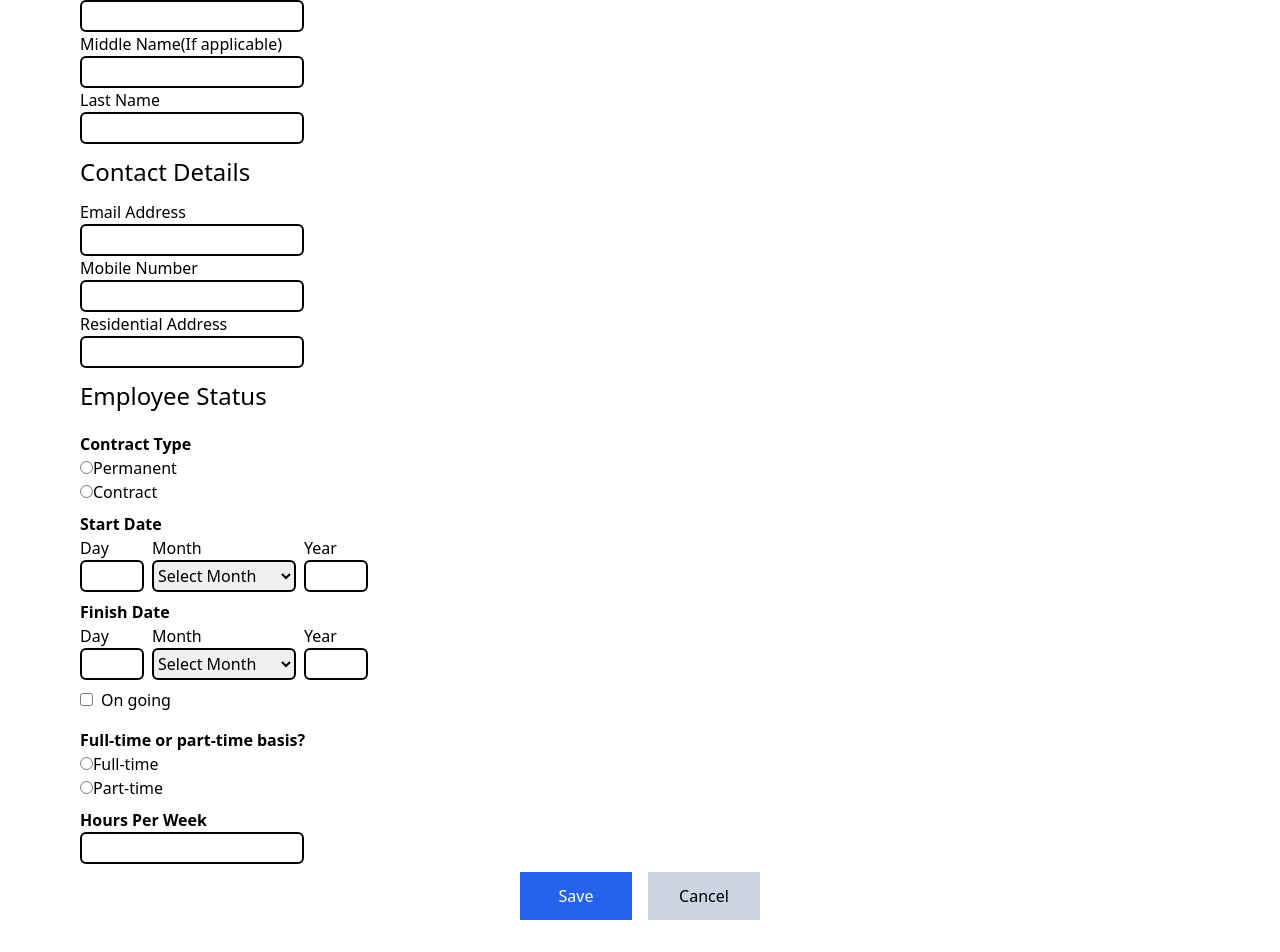
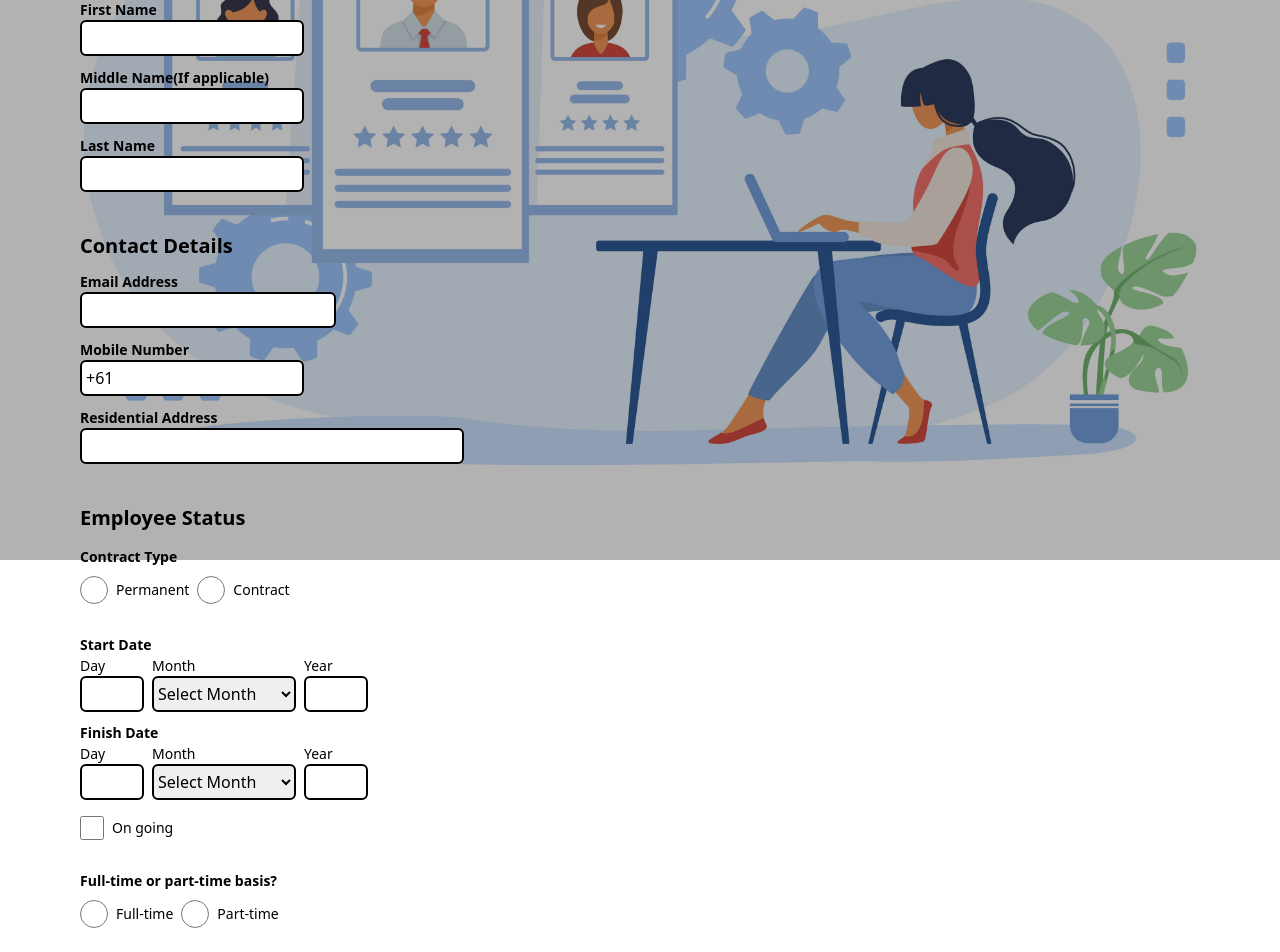
Before and after one commit to samuel-santos91/employee-creator, a Next.js app: page /employees/add in a window 1280 px wide. Shown: the part 240-1192 px from the top of the page. Before the commit the page ends 1168 px from the top, so only its background shows below. Built offline with nearby package versions, Linux system fonts and the light colour scheme.

Commit message:
finishes styling

```diff
--- a/app/employees/page.tsx
+++ b/app/employees/page.tsx
@@ -41,12 +41,12 @@ export default function Employees() {
 
   return (
     <>
-      <header className="h-40 bg-slate-400 flex">
-        <h1 className="m-auto">Employees' List</h1>
+      <header className="h-40 bg-gray-50 flex">
+        <h1 className="m-auto text-3xl font-bold">Employees' List</h1>
       </header>
-      <section className="flex justify-center items-center my-10">
-        <p className="mr-4">
-          Please click on 'Edit' to find more details of each employee
+      <section className="flex justify-center flex-col sm:flex-row items-center my-10 mx-5">
+        <p className="mr-4 mb-2 text-center font-bold">
+          Please click on '<span className="font-bold">Edit</span>' to find more details of each employee
         </p>
         <Link href="/employees/add">
           <button className="bg-blue-700 p-3 rounded-lg text-white">
@@ -54,6 +54,7 @@ export default function Employees() {
           </button>
         </Link>
       </section>
+      <section className="sm:mx-20 mx-10">
         {employeesList?.map((employee) => (
           <EmployeeDisplay
             key={employee.id}
@@ -66,6 +67,7 @@ export default function Employees() {
             onDelete={() => deleteDataHandler(employee.id)}
           />
         ))}
+      </section>
     </>
   );
 }
--- a/app/globals.css
+++ b/app/globals.css
@@ -1,4 +1,3 @@
-
 @tailwind base;
 @tailwind components;
 @tailwind utilities;
--- a/app/layout.tsx
+++ b/app/layout.tsx
@@ -1,19 +1,23 @@
-import type { Metadata } from 'next'
-import './globals.css'
+import type { Metadata } from "next";
+
+import "./globals.css";
 
 export const metadata: Metadata = {
-  title: 'Employee Creator',
-  description: 'Generated by create next app',
-}
+  title: "Employee Creator",
+  description: "Generated by create next app",
+};
 
 export default function RootLayout({
   children,
 }: {
-  children: React.ReactNode
+  children: React.ReactNode;
 }) {
   return (
     <html lang="en">
-      <body>{children}</body>
+      <body className="bg-[url('../public/bg-img.jpg')] bg-contain bg-no-repeat bg-center bg-fixed h-screen">
+        <div className="fixed top-0 left-0 w-full h-screen bg-black opacity-30 -z-10"></div>
+        {children}
+      </body>
     </html>
-  )
+  );
 }
--- a/app/page.tsx
+++ b/app/page.tsx
@@ -1,3 +1,24 @@
+import Link from "next/link";
+import { Anek_Malayalam } from "next/font/google";
+
+const openSans = Anek_Malayalam({
+  subsets: ["latin"],
+});
+
 export default function Home() {
-  return <p>Look at me</p>;
+  return (
+    <>
+      <header className={openSans.className}>
+        <div className="m-auto relative top-56 w-10/12 p-6 rounded-full bg-gray-50">
+          <h1 className="lg:text-6xl text-4xl font-bold text-center">
+            Employee Management
+          </h1>
+        </div>
+      </header>
+
+      <div className="m-auto text-center relative top-72 p-5 w-40 bg-blue-700 text-white font-bold rounded-md">
+        <Link href="/employees">GET STARTED</Link>
+      </div>
+    </>
+  );
 }
--- a/components/EmployeeDisplay.tsx
+++ b/components/EmployeeDisplay.tsx
@@ -12,37 +12,37 @@ interface EmployeeDisplayProps {
 }
 
 const EmployeeDisplay: React.FC<EmployeeDisplayProps> = (props) => {
-  const {
-    id,
-    firstName,
-    lastName,
-    status,
-    email,
-    startDate,
-    onDelete,
-  } = props;
+  const { id, firstName, lastName, status, email, startDate, onDelete } = props;
   const router = useRouter();
 
   const timeAtTheCompany = timePeriod(startDate);
 
   return (
-    <div className="bg-slate-200 m-3 p-3 rounded-md flex justify-between">
+    <div className="bg-gray-50 m-3 p-3 rounded-md flex justify-between items-center">
       <article>
-        <p>{firstName}</p>
-        <p>{lastName}</p>
-        <p>{timeAtTheCompany}</p>
-        <p>{status}</p>
+        <div className="mb-2 flex">
+          <p className="mr-1">{firstName}</p>
+          <p>{lastName}</p>
+        </div>
+
+        <div className="mb-2 flex items-center text-sm text-gray-500">
+          <p className="mr-1">{status} - </p>
+          <p>{timeAtTheCompany}</p>
+        </div>
+
         <p>{email}</p>
       </article>
-      <section>
+
+      <section className="flex flex-col">
         <button
-          className="bg-white m-3 p-2 rounded-md"
+          className="m-3 mb-0 p-2 rounded-md bg-blue-700 text-white"
           onClick={() => router.push(`employees/${id}`)}
         >
           Edit
         </button>
+
         <button
-          className="bg-white m-3 p-2 rounded-md"
+          className="bg-red-500 m-3 p-2 rounded-md text-white"
           onClick={() => onDelete(id)}
         >
           Remove
--- a/components/EmployeeForm.tsx
+++ b/components/EmployeeForm.tsx
@@ -7,7 +7,7 @@ import {
   UseFormHandleSubmit,
   UseFormSetValue,
   UseFormWatch,
-  FieldErrors
+  FieldErrors,
 } from "react-hook-form";
 
 interface EmployeeFormProps {
@@ -46,7 +46,6 @@ const EmployeeForm: React.FC<EmployeeFormProps> = ({
   watch,
   errors,
 }) => {
-
   const isOngoing = watch("ongoing");
 
   useEffect(() => {
@@ -57,34 +56,42 @@ const EmployeeForm: React.FC<EmployeeFormProps> = ({
     }
   }, [isOngoing, setValue]);
 
-  console.log(errors)
+  console.log(errors);
 
   return (
     <>
-      <header className="h-40 bg-slate-400 flex">
-        <Link className="hover:text-blue-600" href="/employees">
+      <header className="h-40 bg-gray-50 flex">
+        <Link
+          className="flex items-center absolute m-3 p-3 h-10 rounded-md bg-blue-700 text-white"
+          href="/employees"
+        >
           back
         </Link>
-        <h1 className="m-auto">Employee Details</h1>
+
+        <h1 className="m-auto text-3xl font-bold">Employee Details</h1>
       </header>
 
-      <form className="px-20" onSubmit={handleSubmit(onSubmit)}>
+      <form className="sm:mx-20 mx-10" onSubmit={handleSubmit(onSubmit)}>
         <section>
-          <h2 className="my-3 text-2xl">Personal Information</h2>
-          <div className="flex flex-col">
-            <label htmlFor="firstName">First Name</label>
+          <h2 className="mt-10 mb-3 text-xl font-bold">Personal Information</h2>
+          <div className="flex flex-col mb-3">
+            <label className="font-bold text-sm" htmlFor="firstName">
+              First Name
+            </label>
             <input
-              className="h-8 w-56 border-2 border-black rounded-md"
+              className="h-9 w-56 border-2 border-black rounded-md indent-2"
               type="text"
               id="firstName"
               {...register("firstName")}
             />
           </div>
 
-          <div className="flex flex-col">
-            <label htmlFor="middleName">Middle Name(If applicable)</label>
+          <div className="flex flex-col mb-3">
+            <label className="font-bold text-sm" htmlFor="middleName">
+              Middle Name(If applicable)
+            </label>
             <input
-              className="h-8 w-56 border-2 border-black rounded-md"
+              className="h-9 w-56 border-2 border-black rounded-md indent-2"
               type="text"
               id="middleName"
               {...register("middleName")}
@@ -92,9 +99,11 @@ const EmployeeForm: React.FC<EmployeeFormProps> = ({
           </div>
 
           <div className="flex flex-col">
-            <label htmlFor="lastName">Last Name</label>
+            <label className="font-bold text-sm" htmlFor="lastName">
+              Last Name
+            </label>
             <input
-              className="h-8 w-56 border-2 border-black rounded-md"
+              className="h-9 w-56 border-2 border-black rounded-md indent-2"
               type="text"
               id="lastName"
               {...register("lastName")}
@@ -103,68 +112,85 @@ const EmployeeForm: React.FC<EmployeeFormProps> = ({
         </section>
 
         <section>
-          <h2 className="my-3 text-2xl">Contact Details</h2>
-          <div className="flex flex-col">
-            <label htmlFor="email">Email Address</label>
+          <h2 className="mt-10 mb-3 text-xl font-bold">Contact Details</h2>
+          <div className="flex flex-col mb-3">
+            <label className="font-bold text-sm" htmlFor="email">
+              Email Address
+            </label>
             <input
-              className="h-8 w-56 border-2 border-black rounded-md"
+              className="h-9 w-64 border-2 border-black rounded-md indent-2"
               type="email"
               id="email"
               {...register("email")}
             />
           </div>
 
-          <div className="flex flex-col">
-            <label htmlFor="phone">Mobile Number</label>
+          <div className="flex flex-col mb-3">
+            <label className="font-bold text-sm" htmlFor="phone">
+              Mobile Number
+            </label>
             <input
-              className="h-8 w-56 border-2 border-black rounded-md"
+              className="h-9 w-56 border-2 border-black rounded-md indent-1"
               type="text"
               id="phone"
+              defaultValue="+61"
               {...register("phone")}
             />
           </div>
 
-          <div className="flex flex-col">
-            <label htmlFor="address">Residential Address</label>
+          <div className="flex flex-col mb-3">
+            <label className="font-bold text-sm" htmlFor="address">
+              Residential Address
+            </label>
             <input
-              className="h-8 w-56 border-2 border-black rounded-md"
+              className="h-9 w-10/12 sm:w-96 border-2 border-black rounded-md indent-2"
               type="text"
               id="address"
               {...register("address")}
             />
           </div>
         </section>
+
         <section>
-          <h2 className="my-3 text-2xl">Employee Status</h2>
-          <div className="flex flex-col">
-            <p className="font-bold mt-2">Contract Type</p>
-            <div>
+          <h2 className="mt-10 mb-3 text-xl font-bold">Employee Status</h2>
+
+          <label className="font-bold mt-2 text-sm">Contract Type</label>
+          <section className="flex mt-2 mb-7">
+            <div className="flex items-center">
               <input
+                className="h-7 w-7 mr-2"
                 type="radio"
                 value="permanent"
                 id="permanent"
                 {...register("status")}
               />
-              <label htmlFor="permanent">Permanent</label>
+              <label className="text-sm mr-2" htmlFor="permanent">
+                Permanent
+              </label>
             </div>
 
-            <div>
+            <div className="flex items-center">
               <input
+                className="h-7 w-7 mr-2"
                 type="radio"
                 value="contract"
                 id="contract"
                 {...register("status")}
               />
-              <label htmlFor="contract">Contract</label>
+              <label className="text-sm" htmlFor="contract">
+                Contract
+              </label>
             </div>
-          </div>
+          </section>
 
-          <p className="font-bold mt-2">Start Date</p>
-          <section className="flex">
+          <label className="font-bold text-sm mb-2">Start Date</label>
+          <section className="flex mb-2">
             <div className="mr-2 flex flex-col">
-              <label htmlFor="dayStart">Day</label>
+              <label className="text-sm" htmlFor="dayStart">
+                Day
+              </label>
               <input
-                className="h-8 w-16 border-2 border-black rounded-md"
+                className="h-9 w-16 border-2 border-black rounded-md indent-2"
                 type="number"
                 id="dayStart"
                 {...register("dayStart")}
@@ -172,9 +198,11 @@ const EmployeeForm: React.FC<EmployeeFormProps> = ({
             </div>
 
             <div className="mr-2 flex flex-col">
-              <label htmlFor="monthStart">Month</label>
+              <label className="text-sm" htmlFor="monthStart">
+                Month
+              </label>
               <select
-                className="h-8 w-36 border-2 border-black rounded-md"
+                className="h-9 w-36 border-2 border-black rounded-md"
                 id="monthStart"
                 {...register("monthStart")}
               >
@@ -195,9 +223,11 @@ const EmployeeForm: React.FC<EmployeeFormProps> = ({
             </div>
 
             <div className="flex flex-col">
-              <label htmlFor="yearStart">Year</label>
+              <label className="text-sm" htmlFor="yearStart">
+                Year
+              </label>
               <input
-                className="h-8 w-16 border-2 border-black rounded-md"
+                className="h-9 w-16 border-2 border-black rounded-md indent-2"
                 type="number"
                 id="yearStart"
                 {...register("yearStart")}
@@ -205,12 +235,14 @@ const EmployeeForm: React.FC<EmployeeFormProps> = ({
             </div>
           </section>
 
-          <p className="font-bold mt-2">Finish Date</p>
+          <label className="text-sm font-bold mb-2">Finish Date</label>
           <section className="flex">
             <div className="mr-2 flex flex-col">
-              <label htmlFor="dayEnd">Day</label>
+              <label className="text-sm" htmlFor="dayEnd">
+                Day
+              </label>
               <input
-                className="h-8 w-16 border-2 border-black rounded-md"
+                className="h-9 w-16 border-2 border-black rounded-md indent-2"
                 type="number"
                 id="dayEnd"
                 {...register("dayEnd")}
@@ -218,9 +250,11 @@ const EmployeeForm: React.FC<EmployeeFormProps> = ({
             </div>
 
             <div className="mr-2 flex flex-col">
-              <label htmlFor="monthEnd">Month</label>
+              <label className="text-sm" htmlFor="monthEnd">
+                Month
+              </label>
               <select
-                className="h-8 w-36 border-2 border-black rounded-md"
+                className="h-9 w-36 border-2 border-black rounded-md"
                 id="monthEnd"
                 {...register("monthEnd")}
               >
@@ -241,9 +275,11 @@ const EmployeeForm: React.FC<EmployeeFormProps> = ({
             </div>
 
             <div className="flex flex-col">
-              <label htmlFor="yearEnd">Year</label>
+              <label className="text-sm" htmlFor="yearEnd">
+                Year
+              </label>
               <input
-                className="h-8 w-16 border-2 border-black rounded-md"
+                className="h-9 w-16 border-2 border-black rounded-md indent-2"
                 type="number"
                 id="yearEnd"
                 {...register("yearEnd")}
@@ -251,53 +287,70 @@ const EmployeeForm: React.FC<EmployeeFormProps> = ({
             </div>
           </section>
 
-          <div className="my-2">
-            <input type="checkbox" id="ongoing" {...register("ongoing")} />
-            <label className="mx-2" htmlFor="ongoing">
+          <section className="mt-4 mb-7 flex items-center">
+            <input
+              className="w-6 h-6"
+              type="checkbox"
+              id="ongoing"
+              {...register("ongoing")}
+            />
+            <label className="mx-2 text-sm" htmlFor="ongoing">
               On going
             </label>
-          </div>
+          </section>
 
-          <div className="flex flex-col">
-            <p className="font-bold mt-2">Full-time or part-time basis?</p>
-            <div>
+          <label className="font-bold text-sm">
+            Full-time or part-time basis?
+          </label>
+          <section className="flex mb-7">
+            <div className="mt-2 flex items-center">
               <input
+                className="w-7 h-7 mr-2"
                 type="radio"
                 value="full-time"
                 id="fullTime"
                 {...register("type")}
               />
-              <label htmlFor="fullTime">Full-time</label>
+              <label className="mr-2 text-sm" htmlFor="fullTime">
+                Full-time
+              </label>
             </div>
 
-            <div>
+            <div className="mt-2 flex items-center">
               <input
+                className="w-7 h-7 mr-2"
                 type="radio"
                 value="part-time"
                 id="partTime"
                 {...register("type")}
               />
-              <label htmlFor="partTime">Part-time</label>
+              <label className="text-sm" htmlFor="partTime">
+                Part-time
+              </label>
             </div>
-          </div>
+          </section>
 
-          <div className="flex flex-col">
-            <label className="font-bold mt-2" htmlFor="hours">
+          <section className="flex flex-col">
+            <label className="font-bold text-sm" htmlFor="hours">
               Hours Per Week
             </label>
             <input
-              className="h-8 w-56 border-2 border-black rounded-md"
+              className="h-9 w-24 border-2 border-black rounded-md indent-2"
               type="number"
               id="hours"
               {...register("hoursPerWeek")}
             />
-          </div>
+          </section>
         </section>
 
-        <section className="flex justify-center">
-          <button className="m-2 p-3 w-28 bg-blue-600 text-white">Save</button>
+        <section className="flex justify-center my-6">
+          <button className="m-2 p-3 w-28 rounded-md bg-blue-700 text-white">
+            Save
+          </button>
           <Link href="/employees">
-            <button className="m-2 p-3 w-28 bg-slate-300">Cancel</button>
+            <button className="m-2 p-3 w-28 rounded-md bg-slate-300">
+              Cancel
+            </button>
           </Link>
         </section>
       </form>
--- a/services/timePeriod.ts
+++ b/services/timePeriod.ts
@@ -13,7 +13,7 @@ export const timePeriod = (start: string) => {
     return `${monthPeriod} month(s)`;
   } else {
     if (yearPeriod < 0) {
-      return `Starts in ${startDate.getFullYear()}`;
+      return `starts in ${startDate.getFullYear()}`;
     }
     return `${yearPeriod} year(s)`;
   }
--- a/services/yupValidation.ts
+++ b/services/yupValidation.ts
@@ -18,7 +18,7 @@ export const schema = yup.object({
   phone: yup
     .string()
     .required("Please enter a valid phone number")
-    .matches(/^\+61\s*\d{9}$/, "Must be an Australian number"),
+    .matches(/^\+61\s*\d{9}$/, "Must be an Australian number with 9 digits"),
 
   address: yup.string(),
 
```
Also changed, not shown: public/bg-img.jpg (added). Lines whose indentation alone changed are shown as unchanged.
